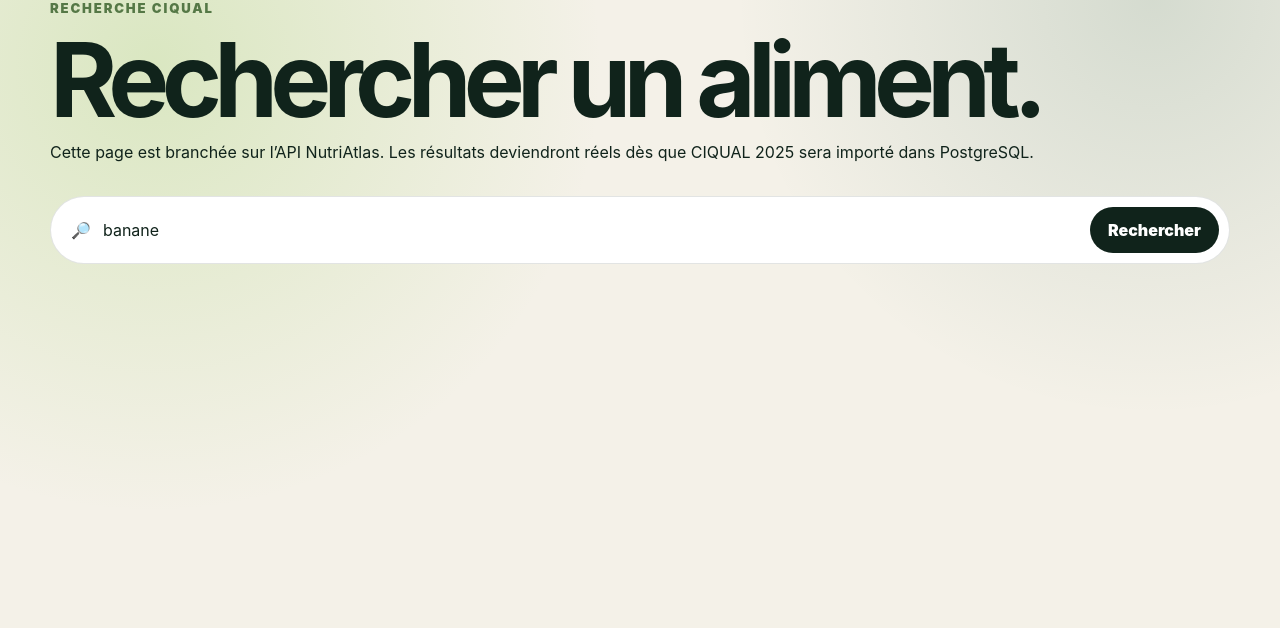
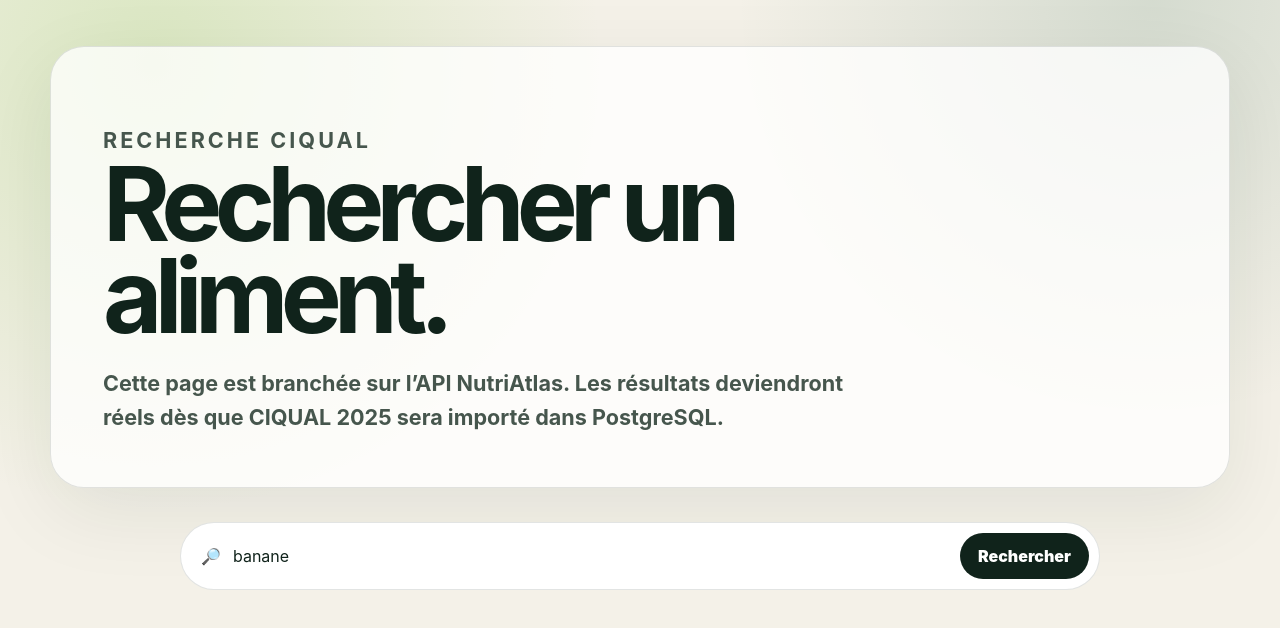
Before and after one commit to pharmaexport/NutriAtlas, a Next.js app: page /search in a window 1280 px wide. Shown: the top 628 px of the page. Built offline with nearby package versions, Linux system fonts and the light colour scheme.

Commit message:
Polish public UI and CTA styling

```diff
--- a/app/globals.css
+++ b/app/globals.css
@@ -16,7 +16,7 @@
     #f4f1e8;
 }
 a { color: inherit; text-decoration: none; }
-button, input { font: inherit; }
+button, input, select { font: inherit; }
 
 .nav {
   position: sticky;
@@ -30,13 +30,13 @@
   justify-content: space-between;
   border: 1px solid rgba(16, 35, 27, 0.12);
   border-radius: 999px;
-  background: rgba(255, 255, 255, 0.76);
+  background: rgba(255, 255, 255, 0.78);
   backdrop-filter: blur(18px);
   box-shadow: 0 16px 50px rgba(16, 35, 27, 0.08);
 }
 .brand { font-weight: 950; letter-spacing: -0.04em; font-size: 1.1rem; }
 .navLinks { display: flex; gap: 8px; }
-.navLinks a { padding: 10px 12px; border-radius: 999px; color: #526158; font-weight: 750; }
+.navLinks a { padding: 10px 12px; border-radius: 999px; color: #526158; font-weight: 800; }
 .navLinks a:hover { background: #eef4e6; color: #10231b; }
 
 .pageSection {
@@ -51,15 +51,12 @@
   align-items: center;
   padding: 54px 0;
 }
-.heroCopy, .heroPanel, .feature, .calculatorPreview, .sourceGrid article {
+.heroCopy, .heroPanel, .feature, .calculatorPreview, .sourceGrid article, .searchIntro, .stateBox, .resultCard {
   border: 1px solid rgba(16, 35, 27, 0.12);
-  background: rgba(255, 255, 255, 0.74);
+  background: rgba(255, 255, 255, 0.76);
   box-shadow: 0 24px 80px rgba(16, 35, 27, 0.08);
 }
-.heroCopy {
-  padding: clamp(28px, 6vw, 70px);
-  border-radius: 36px;
-}
+.heroCopy { padding: clamp(28px, 6vw, 70px); border-radius: 36px; }
 .eyebrow {
   margin: 0 0 18px;
   color: #557846;
@@ -69,19 +66,9 @@
   font-size: 0.82rem;
 }
 h1, h2, h3 { color: #10231b; }
-h1 {
-  margin: 0;
-  font-size: clamp(3rem, 8vw, 6.6rem);
-  line-height: 0.9;
-  letter-spacing: -0.075em;
-}
-h2 {
-  margin: 0;
-  font-size: clamp(2.1rem, 5vw, 4.1rem);
-  line-height: 0.98;
-  letter-spacing: -0.055em;
-}
-.lead, .split p, .calculatorPreview p {
+h1 { margin: 0; font-size: clamp(3rem, 8vw, 6.6rem); line-height: 0.9; letter-spacing: -0.075em; }
+h2 { margin: 0; font-size: clamp(2.1rem, 5vw, 4.1rem); line-height: 0.98; letter-spacing: -0.055em; }
+.lead, .split p, .calculatorPreview p, .searchIntro p {
   margin: 24px 0 0;
   max-width: 760px;
   color: #46564d;
@@ -89,6 +76,18 @@
   line-height: 1.6;
   font-weight: 650;
 }
+.ctaRow { display: flex; flex-wrap: wrap; gap: 12px; margin-top: 34px; }
+.primaryCta, .secondaryCta {
+  display: inline-flex;
+  justify-content: center;
+  align-items: center;
+  min-height: 52px;
+  padding: 14px 20px;
+  border-radius: 999px;
+  font-weight: 950;
+}
+.primaryCta { background: #10231b; color: white; }
+.secondaryCta { border: 1px solid rgba(16, 35, 27, 0.16); background: white; color: #10231b; }
 .searchBox {
   display: grid;
   grid-template-columns: auto 1fr auto;
@@ -111,81 +110,39 @@
   font-weight: 900;
 }
 .microcopy { margin: 14px 0 0; color: #6b766f; font-weight: 700; }
-
-.heroPanel {
-  border-radius: 34px;
-  padding: 24px;
-}
-.panelHeader, .foodRow, .gapCard {
-  display: flex;
-  justify-content: space-between;
-  gap: 18px;
-  align-items: center;
-}
+.heroPanel { border-radius: 34px; padding: 24px; }
+.panelHeader, .foodRow, .gapCard { display: flex; justify-content: space-between; gap: 18px; align-items: center; }
 .panelHeader { color: #526158; font-weight: 850; margin-bottom: 16px; }
 .panelHeader strong { color: #557846; }
-.foodRow {
-  padding: 18px 0;
-  border-top: 1px solid rgba(16, 35, 27, 0.1);
-}
+.foodRow { padding: 18px 0; border-top: 1px solid rgba(16, 35, 27, 0.1); }
 .foodRow strong { display: block; font-size: 1.15rem; }
 .foodRow span { color: #5b695f; font-weight: 700; }
 .nutrients { display: grid; gap: 5px; text-align: right; }
-.gapCard {
-  display: block;
-  margin-top: 16px;
-  padding: 22px;
-  border-radius: 24px;
-  background: #10231b;
-  color: white;
-}
+.gapCard { display: block; margin-top: 16px; padding: 22px; border-radius: 24px; background: #10231b; color: white; }
 .gapCard span { color: #c8d8ba; font-weight: 800; }
 .gapCard strong { display: block; margin-top: 6px; font-size: 1.9rem; letter-spacing: -0.04em; }
 .gapCard p { margin: 10px 0 0; color: #e5ecdf; line-height: 1.5; }
-
-.split {
-  display: grid;
-  grid-template-columns: 0.82fr 1.18fr;
-  gap: 24px;
-  padding: 34px 0;
-}
-.featureGrid {
-  display: grid;
-  grid-template-columns: repeat(2, minmax(0, 1fr));
-  gap: 16px;
-}
+.split { display: grid; grid-template-columns: 0.82fr 1.18fr; gap: 24px; padding: 34px 0; }
+.featureGrid { display: grid; grid-template-columns: repeat(2, minmax(0, 1fr)); gap: 16px; }
 .feature { padding: 24px; border-radius: 26px; }
 .feature h3, .sourceGrid h3 { margin: 0 0 12px; font-size: 1.25rem; }
 .feature p, .sourceGrid p { margin: 0; color: #506057; line-height: 1.55; font-weight: 650; }
-
-.calculatorPreview {
-  margin-top: 20px;
-  border-radius: 34px;
-  padding: clamp(28px, 5vw, 56px);
-  display: grid;
-  grid-template-columns: 1fr 0.9fr;
-  gap: 26px;
-  align-items: center;
-}
+.calculatorPreview { margin-top: 20px; border-radius: 34px; padding: clamp(28px, 5vw, 56px); display: grid; grid-template-columns: 1fr 0.9fr; gap: 26px; align-items: center; }
 .formula { display: grid; gap: 12px; }
-.formula code {
-  display: block;
-  padding: 16px 18px;
-  border-radius: 18px;
-  background: #f0f5e9;
-  color: #173626;
-  font-weight: 850;
-  white-space: normal;
-}
-.sourceGrid {
-  display: grid;
-  grid-template-columns: repeat(3, minmax(0, 1fr));
-  gap: 16px;
-  padding: 34px 0 70px;
-}
+.formula code { display: block; padding: 16px 18px; border-radius: 18px; background: #f0f5e9; color: #173626; font-weight: 850; white-space: normal; }
+.sourceGrid { display: grid; grid-template-columns: repeat(3, minmax(0, 1fr)); gap: 16px; padding: 34px 0 70px; }
 .sourceGrid article { padding: 26px; border-radius: 28px; }
 .sourceGrid span { display: block; color: #6a8d55; font-weight: 950; margin-bottom: 14px; }
-
+.searchPage { padding: 46px 0 70px; }
+.searchIntro { padding: clamp(28px, 5vw, 52px); border-radius: 34px; }
+.searchIntro h1 { max-width: 760px; }
+.searchBoxLarge { width: min(920px, 100%); margin-left: auto; margin-right: auto; }
+.stateBox { margin: 18px auto; width: min(920px, 100%); padding: 18px; border-radius: 22px; color: #536158; font-weight: 800; }
+.resultList { display: grid; gap: 12px; width: min(920px, 100%); margin: 22px auto 0; }
+.resultCard { display: flex; justify-content: space-between; align-items: center; gap: 14px; padding: 18px; border-radius: 24px; }
+.resultCard strong { display: block; font-size: 1.08rem; }
+.resultCard span { display: block; margin-top: 5px; color: #536158; font-weight: 700; }
+.resultCard code { padding: 8px 10px; border-radius: 999px; background: #edf4e8; color: #34542d; font-weight: 900; }
 @media (max-width: 900px) {
   .nav { align-items: flex-start; border-radius: 24px; }
   .navLinks { display: none; }
@@ -194,4 +151,5 @@
   .searchBox { grid-template-columns: auto 1fr; border-radius: 26px; }
   .searchBox button { grid-column: 1 / -1; }
   .featureGrid { grid-template-columns: 1fr; }
+  .resultCard { align-items: flex-start; }
 }
```
